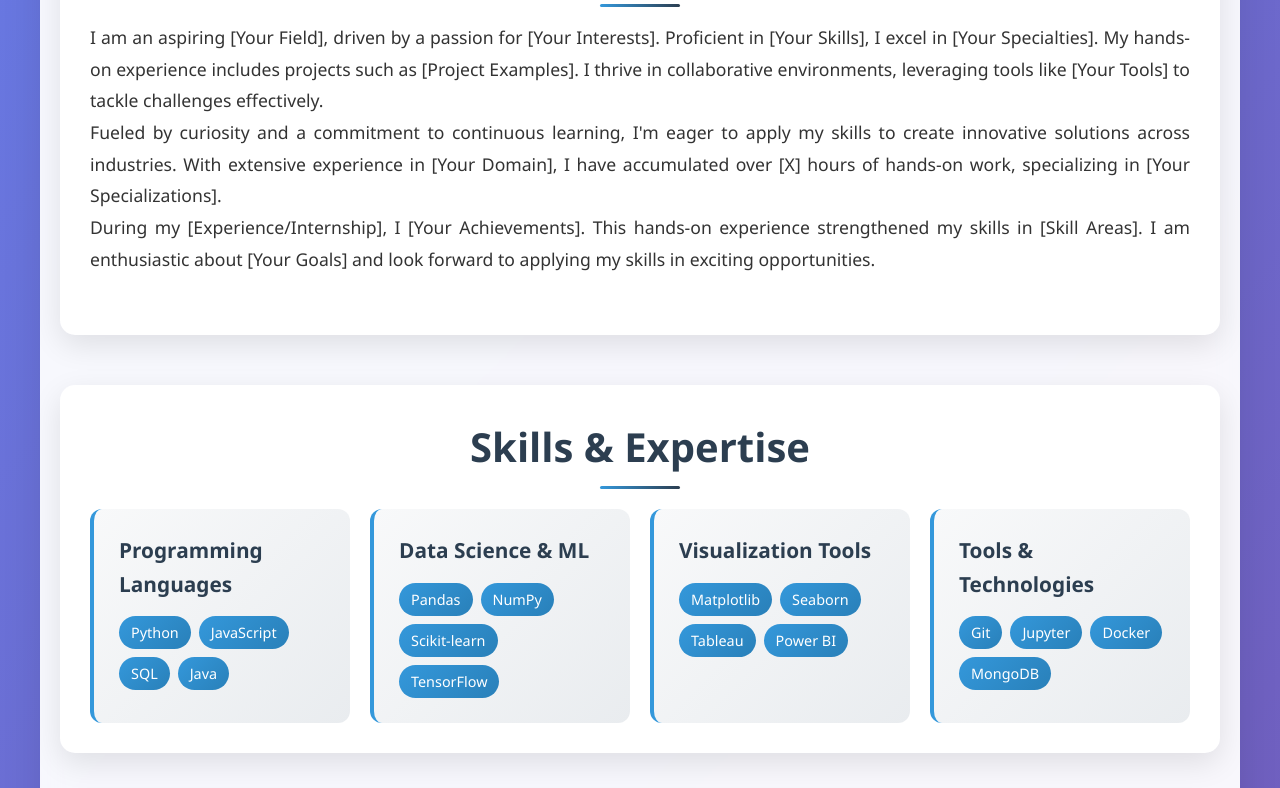
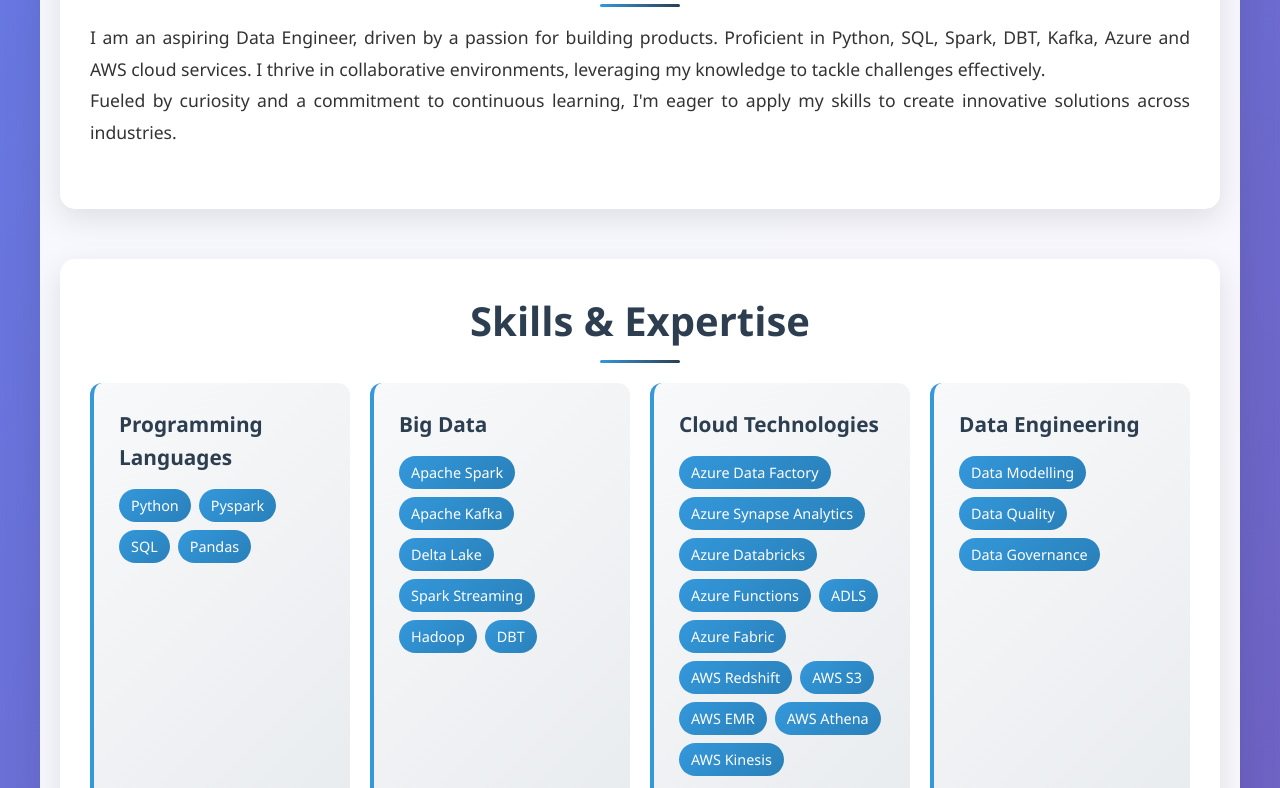
Before and after one commit to NeerajBassi/NeerajBassi.github.io, a plain HTML site: page index.html in a window 1280 px wide. Shown: the part 592-1380 px from the top of the page. Drawn offline with Linux system fonts and the light colour scheme.

Commit message:
Update index.html

```diff
--- a/index.html
+++ b/index.html
@@ -3,7 +3,7 @@
 <head>
     <meta charset="UTF-8">
     <meta name="viewport" content="width=device-width, initial-scale=1.0">
-    <title>Your Name - Portfolio</title>
+    <title>Neeraj Bassi - Portfolio</title>
     <style>
         * {
             margin: 0;
@@ -362,8 +362,8 @@
         <header class="header">
             <div class="header-content">
                 <img src="https://via.placeholder.com/150" alt="Your Photo" class="profile-img">
-                <h1>Hello! I'm [Your Name]</h1>
-                <p class="subtitle">[Your Professional Title] | [Your Key Skills]</p>
+                <h1>Hello! I'm Neeraj Bassi</h1>
+                <p class="subtitle">Data Engineer | India</p>
             </div>
         </header>
 
@@ -371,11 +371,9 @@
         <section class="section">
             <h2 class="section-title">About Me</h2>
             <div class="about-content">
-                <p>I am an aspiring [Your Field], driven by a passion for [Your Interests]. Proficient in [Your Skills], I excel in [Your Specialties]. My hands-on experience includes projects such as [Project Examples]. I thrive in collaborative environments, leveraging tools like [Your Tools] to tackle challenges effectively.</p>
+                <p>I am an aspiring Data Engineer, driven by a passion for building products. Proficient in Python, SQL, Spark, DBT, Kafka, Azure and AWS cloud services. I thrive in collaborative environments, leveraging my knowledge to tackle challenges effectively.</p>
 
-                <p>Fueled by curiosity and a commitment to continuous learning, I'm eager to apply my skills to create innovative solutions across industries. With extensive experience in [Your Domain], I have accumulated over [X] hours of hands-on work, specializing in [Your Specializations].</p>
-
-                <p>During my [Experience/Internship], I [Your Achievements]. This hands-on experience strengthened my skills in [Skill Areas]. I am enthusiastic about [Your Goals] and look forward to applying my skills in exciting opportunities.</p>
+                <p>Fueled by curiosity and a commitment to continuous learning, I'm eager to apply my skills to create innovative solutions across industries.</p>
             </div>
         </section>
 
@@ -387,36 +385,58 @@
                     <h3>Programming Languages</h3>
                     <div class="skill-tags">
                         <span class="skill-tag">Python</span>
-                        <span class="skill-tag">JavaScript</span>
+                        <span class="skill-tag">Pyspark</span>
                         <span class="skill-tag">SQL</span>
-                        <span class="skill-tag">Java</span>
+                        <span class="skill-tag">Pandas</span>
                     </div>
                 </div>
                 <div class="skill-category">
-                    <h3>Data Science & ML</h3>
+                    <h3>Big Data</h3>
                     <div class="skill-tags">
-                        <span class="skill-tag">Pandas</span>
-                        <span class="skill-tag">NumPy</span>
-                        <span class="skill-tag">Scikit-learn</span>
-                        <span class="skill-tag">TensorFlow</span>
+                        <span class="skill-tag">Apache Spark</span>
+                        <span class="skill-tag">Apache Kafka</span>
+                        <span class="skill-tag">Delta Lake</span>
+                        <span class="skill-tag">Spark Streaming</span>
+                        <span class="skill-tag">Hadoop</span>
+                        <span class="skill-tag">DBT</span>
                     </div>
                 </div>
                 <div class="skill-category">
-                    <h3>Visualization Tools</h3>
+                    <h3>Cloud Technologies</h3>
                     <div class="skill-tags">
-                        <span class="skill-tag">Matplotlib</span>
-                        <span class="skill-tag">Seaborn</span>
-                        <span class="skill-tag">Tableau</span>
-                        <span class="skill-tag">Power BI</span>
+                        <span class="skill-tag">Azure Data Factory</span>
+                        <span class="skill-tag">Azure Synapse Analytics</span>
+                        <span class="skill-tag">Azure Databricks</span>
+                        <span class="skill-tag">Azure Functions</span>
+                        <span class="skill-tag">ADLS</span>
+                        <span class="skill-tag">Azure Fabric</span>
+                        <span class="skill-tag">AWS Redshift</span>
+                        <span class="skill-tag">AWS S3</span>
+                        <span class="skill-tag">AWS EMR</span>
+                        <span class="skill-tag">AWS Athena</span>
+                        <span class="skill-tag">AWS Kinesis</span>
+                    </div>
+                </div>
+                 <div class="skill-category">
+                    <h3>Data Engineering</h3>
+                    <div class="skill-tags">
+                        <span class="skill-tag">Data Modelling</span>
+                        <span class="skill-tag">Data Quality</span>
+                        <span class="skill-tag">Data Governance</span>
                     </div>
                 </div>
                 <div class="skill-category">
                     <h3>Tools & Technologies</h3>
                     <div class="skill-tags">
                         <span class="skill-tag">Git</span>
-                        <span class="skill-tag">Jupyter</span>
+                        <span class="skill-tag">Terraform</span>
+                        <span class="skill-tag">Github Actions</span>
+                        <span class="skill-tag">REST APIs</span>
                         <span class="skill-tag">Docker</span>
-                        <span class="skill-tag">MongoDB</span>
+                        <span class="skill-tag">Graffana</span>
+                        <span class="skill-tag">Azure DevOps</span>
+                        <span class="skill-tag">MLFlow</span>
+                        <span class="skill-tag">PowerBI</span>
                     </div>
                 </div>
             </div>
@@ -508,15 +528,14 @@
             </form>
 
             <div class="social-links">
-                <a href="https://linkedin.com/in/yourprofile" class="social-link">💼</a>
-                <a href="https://github.com/yourusername" class="social-link">🐙</a>
-                <a href="mailto:your.email@example.com" class="social-link">📧</a>
-                <a href="https://twitter.com/yourhandle" class="social-link">🐦</a>
+                <a href="https://www.linkedin.com/in/neerajbassi/" class="social-link">💼</a>
+                <a href="https://github.com/NeerajBassi" class="social-link">🐙</a>
+                <a href="mailto:neeraj.bassi.de@gmail.com" class="social-link">📧</a>
             </div>
         </section>
 
         <footer class="footer">
-            <p>&copy; 2024 [Your Name]. All rights reserved. Built with passion and dedication.</p>
+            <p>&copy; 2025 Neeraj Bassi. All rights reserved. Built with passion and dedication.</p>
         </footer>
     </div>
 
```
